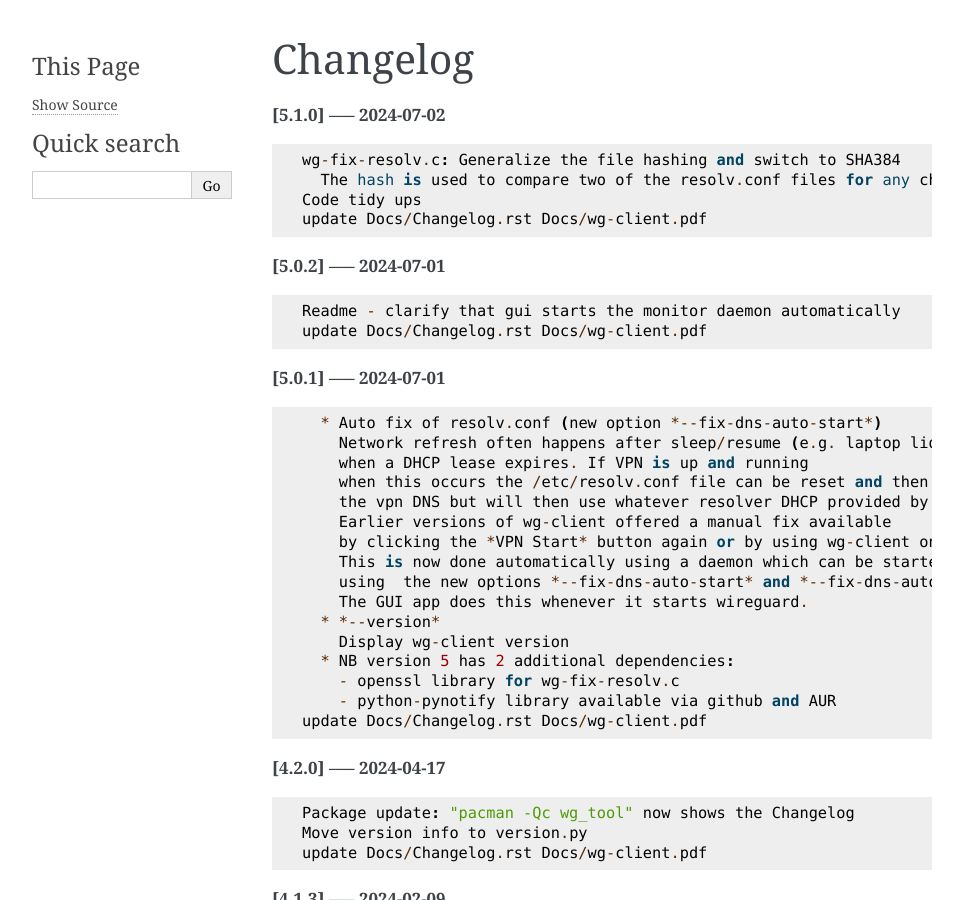
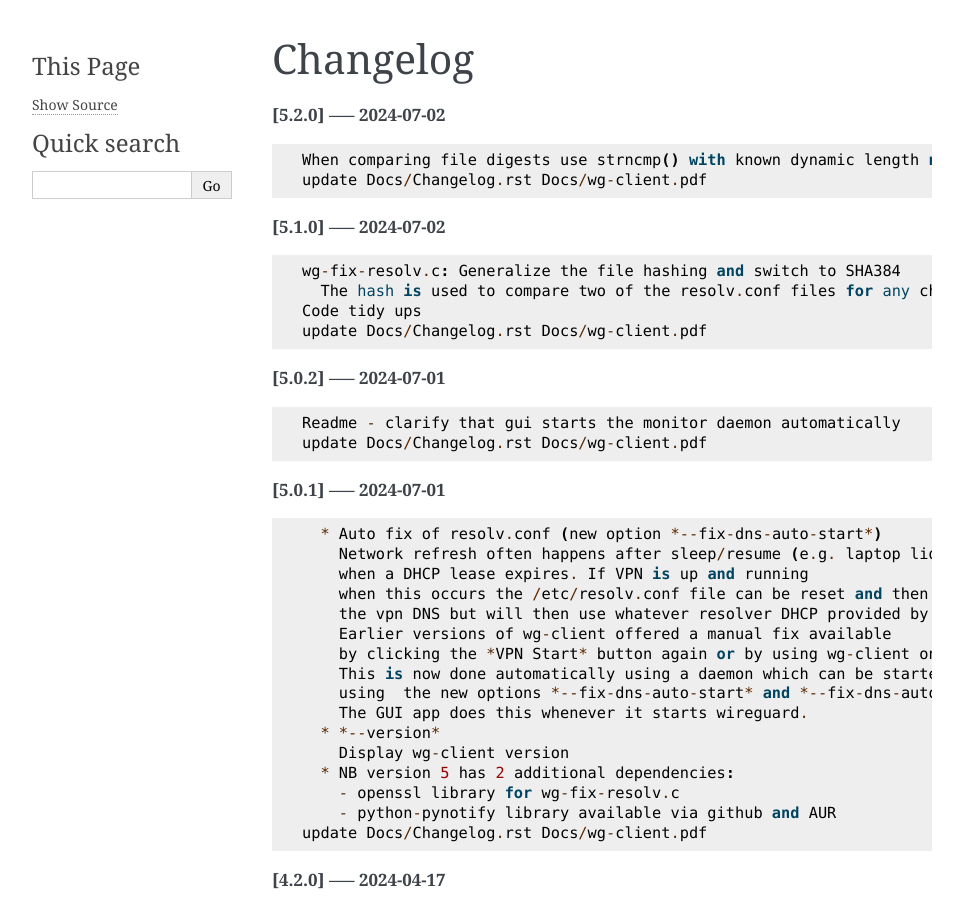
Before and after one commit to gene-git/wg-client, a Sphinx documentation site: the page built from Docs/Changelog.rst, in a window 1280 px wide and 900 px high. Shown: the whole window, without its empty margins (148-1111 px from the left). Built offline with Sphinx 7.4.7, drawn with Linux system fonts in a browser that asks for light colours.

Commit message:
update Docs/Changelog.rst Docs/wg-client.pdf

```diff
--- a/Docs/Changelog.rst
+++ b/Docs/Changelog.rst
@@ -1,5 +1,11 @@
 Changelog
 =========
+
+**[5.2.0] ----- 2024-07-02** ::
+
+	    When comparing file digests use strncmp() with known dynamic length not EVP_MAX_MD_SIZE
+	    update Docs/Changelog.rst Docs/wg-client.pdf
+
 
 **[5.1.0] ----- 2024-07-02** ::
 
```
Also changed, not shown: 1 other file.
